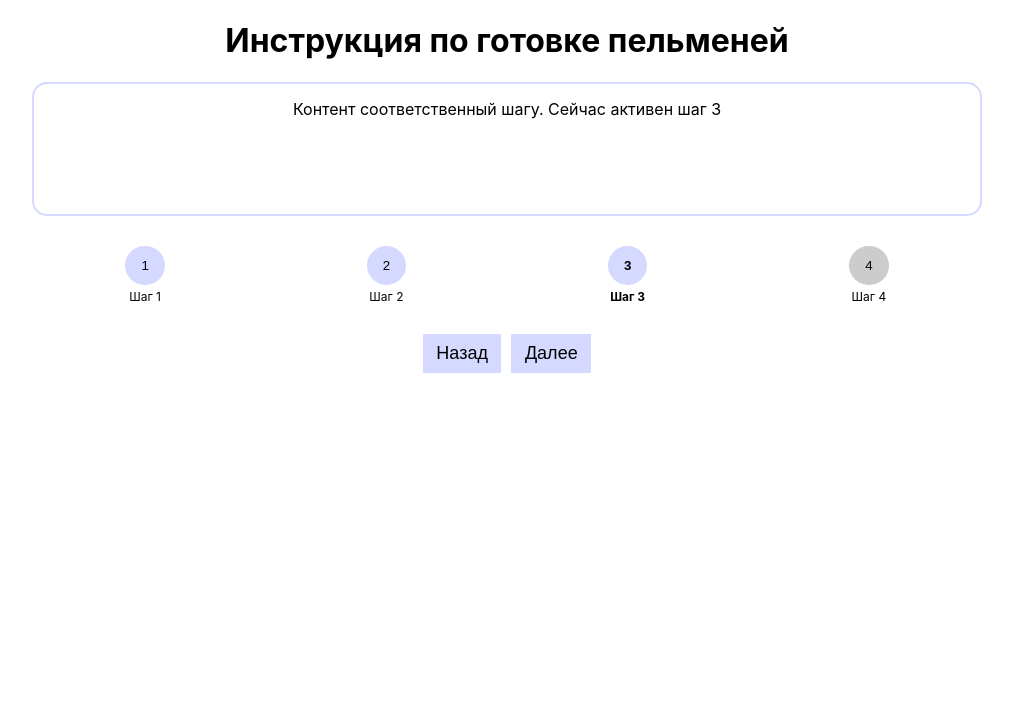
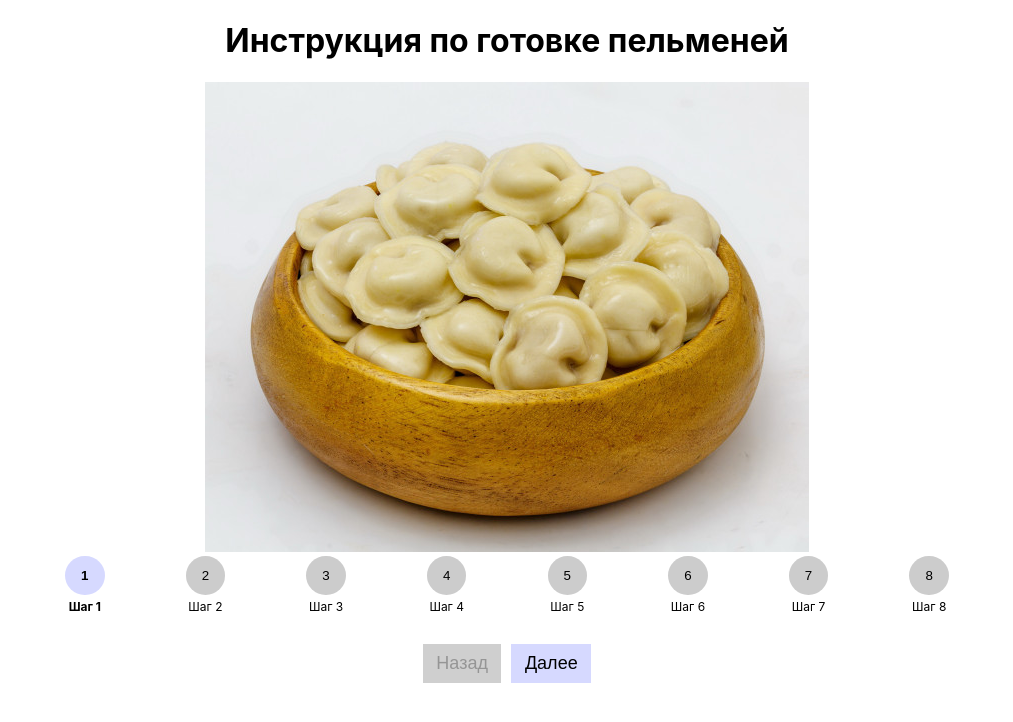
Before and after one commit to Tolmax/MyComponent, a React (Vite) app: page / in a window 1280 px wide. Shown: the top 722 px of the page, without its empty margins (133-1146 px from the left). Built offline with nearby package versions, Linux system fonts and the light colour scheme.

Commit message:
Задание сделано для проверки

```diff
--- a/src/App.jsx
+++ b/src/App.jsx
@@ -1,58 +1,100 @@
-import styles from './app.module.css';
-import data from './data.json';
+import { useState } from "react";
+import styles from "./app.module.css";
+import data from "./data.json";
 
 export const App = () => {
-	// Можно задать 2 состояния — steps и activeIndex
+	// const [steps, setSteps] = useState(data);
+	const steps = data;
+	const [activeIndex, setActiveIndex] = useState(0);
 
-	// И определить 3 обработчика: Клик назад, Клик вперед, Начать сначала
+	const totalSteps = steps.length;
+	const isFirstStep = activeIndex === 0;
+	const isLastStep = activeIndex === totalSteps - 1;
 
-	// И 2 переменных-флага — находимся ли мы на первом шаге, и находимся ли на последнем
+	const onBackClick = () => {
+		if (!isFirstStep) {
+			setActiveIndex((prev) => prev - 1);
+		}
+	};
+
+	const onForwardClick = () => {
+		if (!isLastStep) {
+			setActiveIndex((prev) => prev + 1);
+		}
+	};
+
+	const onStartClick = () => {
+		setActiveIndex(0);
+	};
+
+const photo = () =>
+	isFirstStep ? (
+		<img src="./pelmeni.jpg" alt="Пельмени" />
+	) : (
+		<div className={styles["steps-content"]}>
+			<h2>{steps[activeIndex].title}</h2>
+			{steps[activeIndex] && steps[activeIndex].content}
+		</div>
+	);
 
 	return (
 		<div className={styles.container}>
 			<div className={styles.card}>
 				<h1>Инструкция по готовке пельменей</h1>
 				<div className={styles.steps}>
-					<div className={styles['steps-content']}>
-						{/* Для получения активного контента использйте steps и activeIndex */}
-						Контент соответственный шагу. Сейчас активен шаг 3
-					</div>
-					<ul className={styles['steps-list']}>
-						{/* Выводите <li> с помощью массива steps и метода map(), подставляя в разметку нужные значения и классы */}
-						<li className={styles['steps-item'] + ' ' + styles.done}>
-							{/* Для того, чтобы вычислить необходимый класс используйте активный индекс, текущий индекс, а также тернарные операторы */}
-							<button className={styles['steps-item-button']}>1</button>
-							{/* При клике на кнопку установка выбранного шага в качестве активного */}
-							Шаг 1
-						</li>
-						<li className={styles['steps-item'] + ' ' + styles.done}>
-							<button className={styles['steps-item-button']}>2</button>
-							Шаг 2
-						</li>
+					{/* <div className={styles["steps-content"]}>
+						<h2>{steps[activeIndex].title}</h2>
+						{steps[activeIndex] && steps[activeIndex].content}
+					</div> */}
+					{photo()}
+					<ul className={styles["steps-list"]}>
+						{steps.map((step, index) => {
+							const isActive = index === activeIndex;
+							const isDone = index <= activeIndex;
+
+							return (
 								<li
+									key={index}
 									className={
-								styles['steps-item'] +
-								' ' +
-								styles.done +
-								' ' +
-								styles.active
+										styles["steps-item"] +
+										(isDone ? ` ${styles.done}` : "") +
+										(isActive ? ` ${styles.active}` : "")
 									}
 								>
-							<button className={styles['steps-item-button']}>3</button>
-							Шаг 3
+									<button
+										className={styles["steps-item-button"]}
+										onClick={() => setActiveIndex(index)}
+									>
+										{index + 1}
+									</button>
+									{`Шаг ${index + 1}`}
 								</li>
-						<li className={styles['steps-item']}>
-							<button className={styles['steps-item-button']}>4</button>
-							Шаг 4
-						</li>
+							);
+						})}
 					</ul>
-					<div className={styles['buttons-container']}>
-						<button className={styles.button}>Назад</button>
-						<button className={styles.button}>
+					<div className={styles["buttons-container"]}>
+						<button
+							className={styles.button}
+							disabled={isFirstStep}
+							onClick={onBackClick}
+						>
+							Назад
+						</button>
+						{isLastStep ? (
+							<button
+								className={styles.button}
+								onClick={onStartClick}
+							>
+								Начать сначала
+							</button>
+						) : (
+							<button
+								className={styles.button}
+								onClick={onForwardClick}
+							>
 								Далее
-							{/* "Начать сначала", можно сделать этой же кнопкой, просто подменять обработчик и текст в зависимости от условия */}
-							{/* Или заменять всю кнопку в зависимости от условия */}
 							</button>
+						)}
 					</div>
 				</div>
 			</div>
--- a/src/App.module.css
+++ b/src/App.module.css
@@ -28,7 +28,7 @@
 
 .steps-content {
 	margin-bottom: 30px;
-	min-height: 100px;
+	min-height: 200px;
 	border: 2px solid hsl(var(--accent-color-hue), var(--accent-color-saturation), 92%);
 	border-radius: 15px;
 	padding: 15px 20px;
--- a/src/data.json
+++ b/src/data.json
@@ -1,4 +1,9 @@
 [
+	{
+		"id": "000",
+		"title": "",
+		"content": "/images/pelmeni.jpg"
+	},
 	{
 		"id": "001",
 		"title": "Приготовление теста",
```
Also changed, not shown: public/pelmeni.jpg (added). Lines whose indentation alone changed are shown as unchanged.
